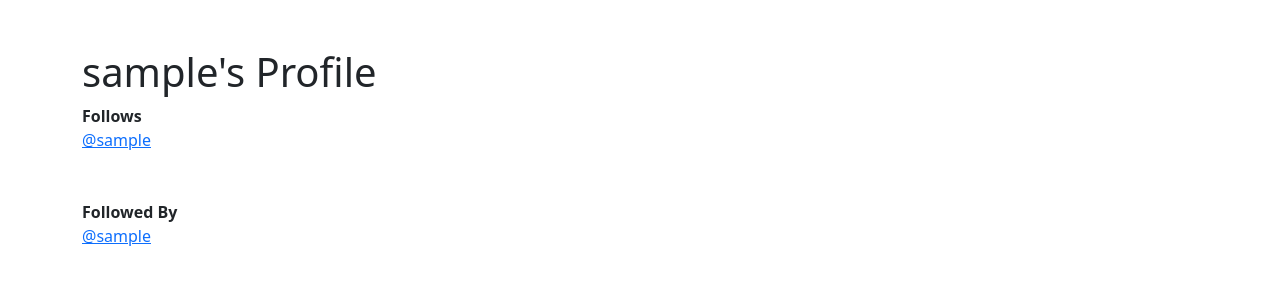
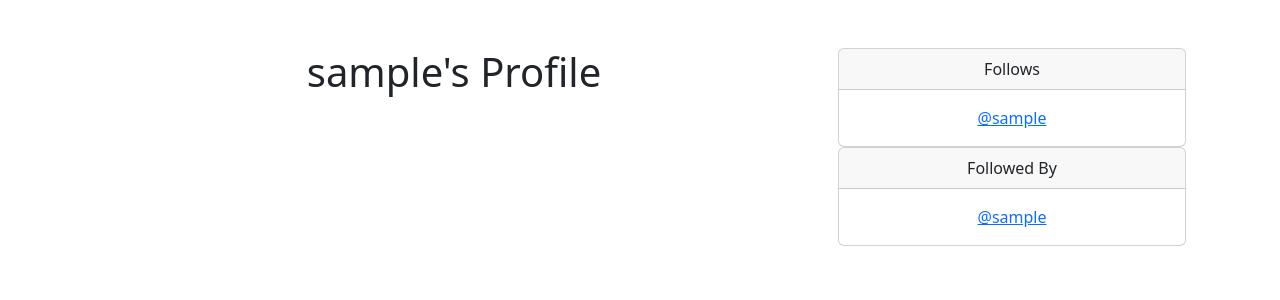
Before and after one commit to sacarr98/NewsStories, a Django app: page /profile/1 in a window 1280 px wide. Shown: the part 56-356 px from the top of the page. Run offline with Django 5.2, Linux system fonts and the light colour scheme; the visitor is signed in with stand-in values (Sample User, id 1); data comes from the database, SQL or seed files in the repository.

Commit message:
format profile page using bootstrap and add links to profile list

```diff
--- a/yournews/templates/profile.html
+++ b/yournews/templates/profile.html
@@ -4,19 +4,39 @@
 
 {% if profile %}
 
+    <div class = "container text-center">
+        <div class = "row">
+            <div class = "col-8">
                 <h1>{{ profile.user.username }}'s Profile</h1>
-
-    <strong>Follows</strong>
-    <br/>
+            </div>
+            <div class = "col-4">
+                <div class="card">
+                    <div class="card-header">
+                  Follows
+                    </div>
+                    <div class="card-body">
+                    <p class="card-text">
                         {% for following in profile.follows.all %}
                             <a href="{% url 'profile' following.user.id %}">@{{ following }}</a><br/>
                         {% endfor %}
-    <br/><br/>
-    <strong>Followed By</strong>
-    <br/>
+                    </p>
+                    </div>
+                </div>
+                <div class="card">
+                    <div class="card-header">
+                  Followed By
+                    </div>
+                    <div class="card-body">
+                    <p class="card-text">
                         {% for following in profile.followed_by.all %}
                             <a href="{% url 'profile' following.user.id %}">@{{ following }}</a><br/>
                         {% endfor %}
+                    </p>
+                    </div>
+                </div>
+            </div>
+        </div>
+    </div>
 
 {% endif %}
 {% endblock %}
--- a/yournews/templates/profile_list.html
+++ b/yournews/templates/profile_list.html
@@ -16,7 +16,7 @@
           <div class="col-md-8">
             <div class="card-body">
               <h5 class="card-title">Username: {{ profile.user.username }}</h5>
-              <p class="card-text">@{{ profile.user.username|lower }}</p>
+              <p class="card-text"><a href="{% url 'profile' profile.user.id %}">@{{ profile.user.username|lower }}</a></p>
               <br/>
               <p class="card-text"><small class="text-body-secondary">Last Updated: {{ profile.date_modified }}</small></p>
             </div>
```
Lines whose indentation alone changed are shown as unchanged.
